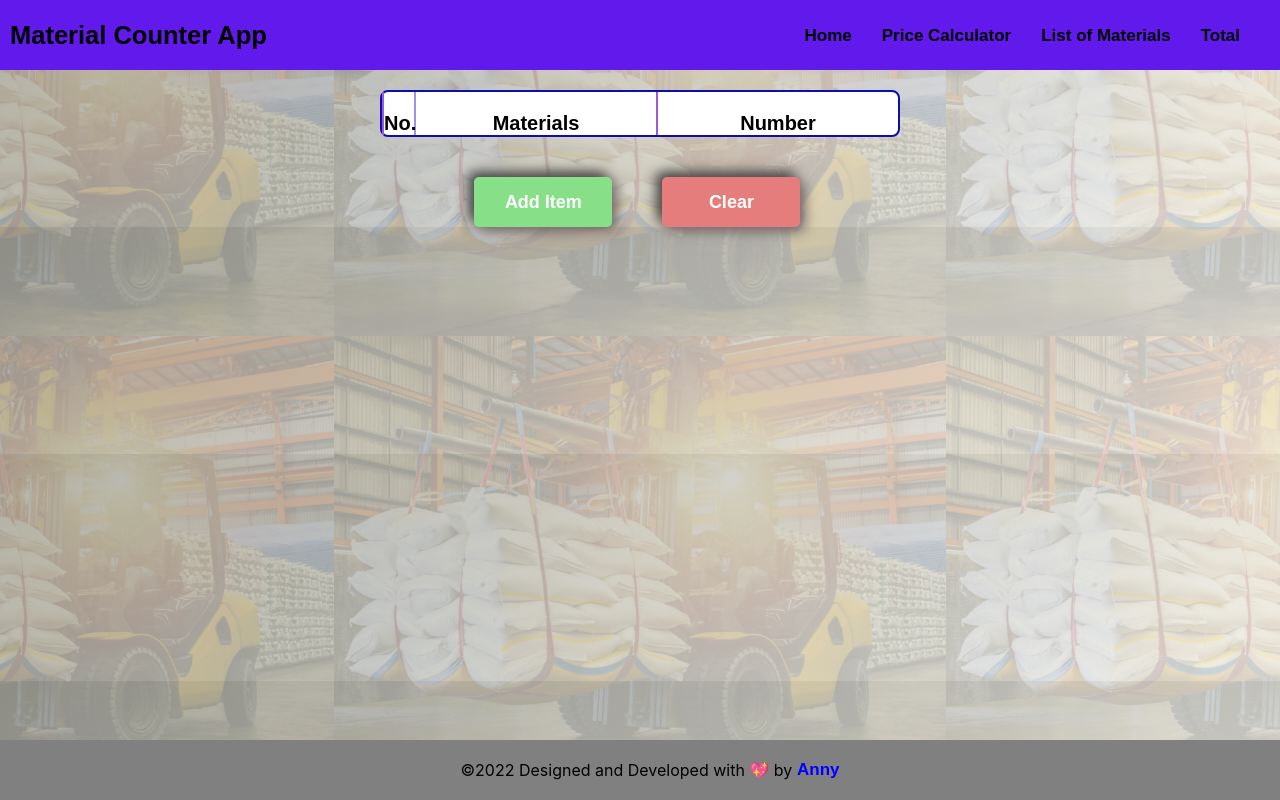
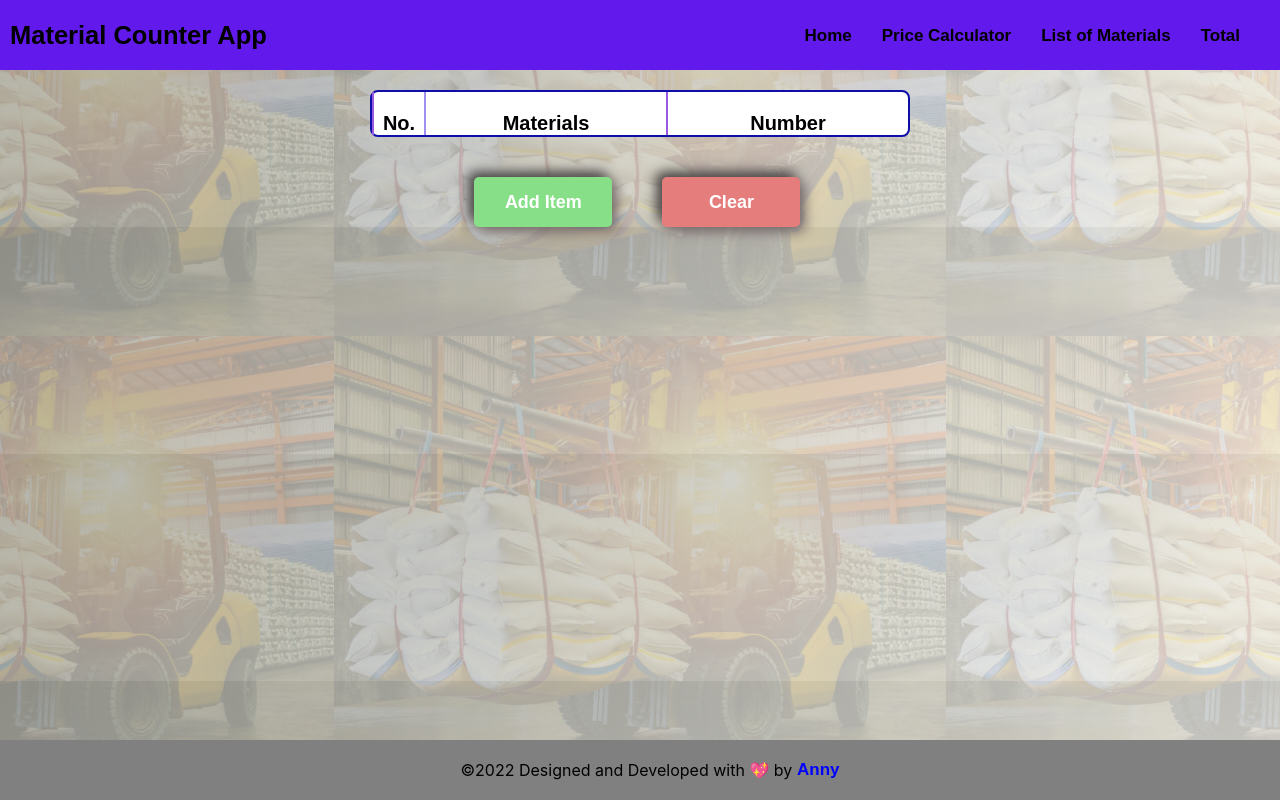
Before and after one commit to Anny85-code/material-counter, a React (Create React App) app: page /list in a window 1280 px wide. Built offline with nearby package versions, Linux system fonts and the light colour scheme.

Commit message:
:art: List
Update list numbering mobile

```diff
--- a/src/list/List.css
+++ b/src/list/List.css
@@ -36,7 +36,7 @@
 }
 
 .column {
-  width: 30px;
+  width: 50px;
   text-align: center;
   font-size: 1.125rem;
   padding-top: 1.25rem;
```
